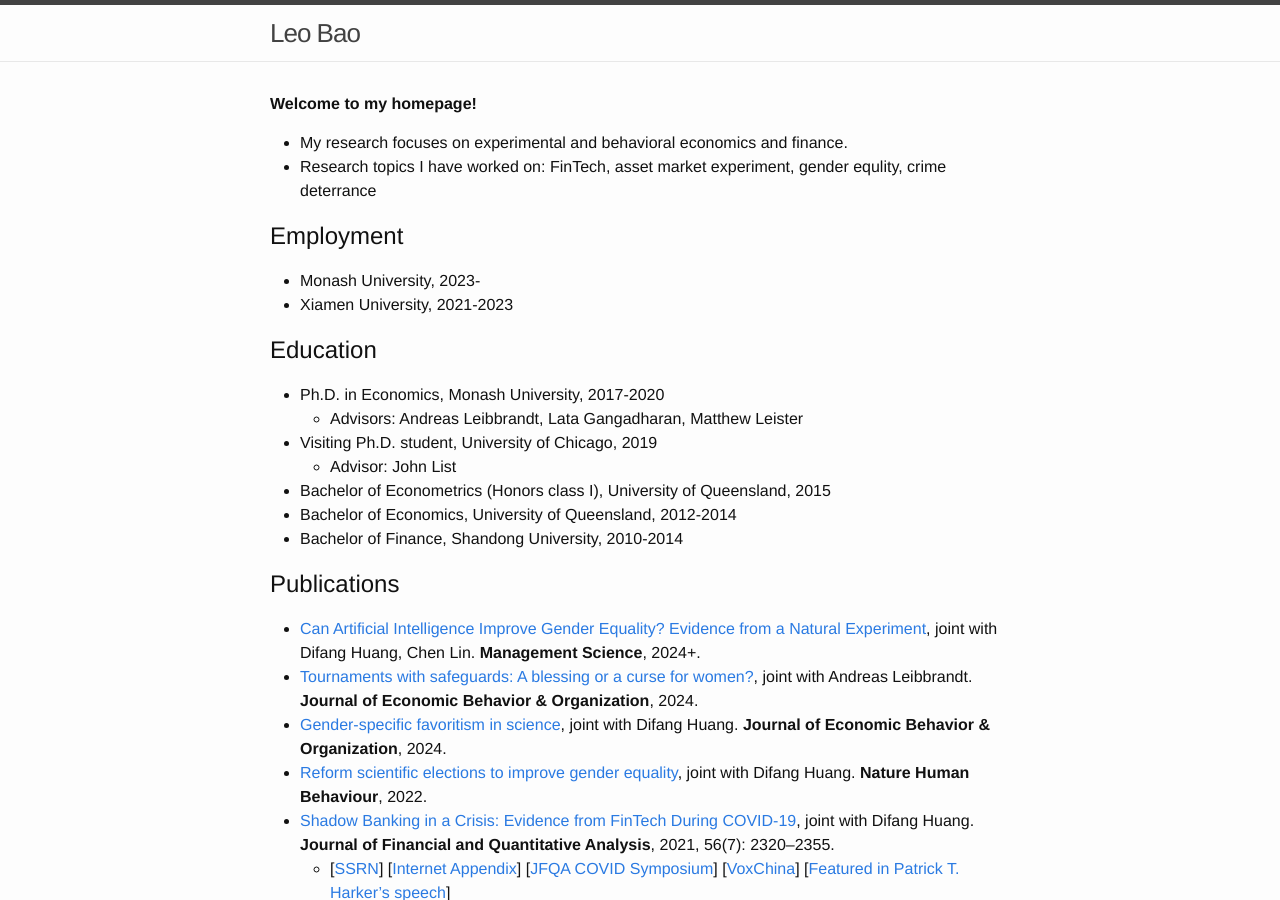
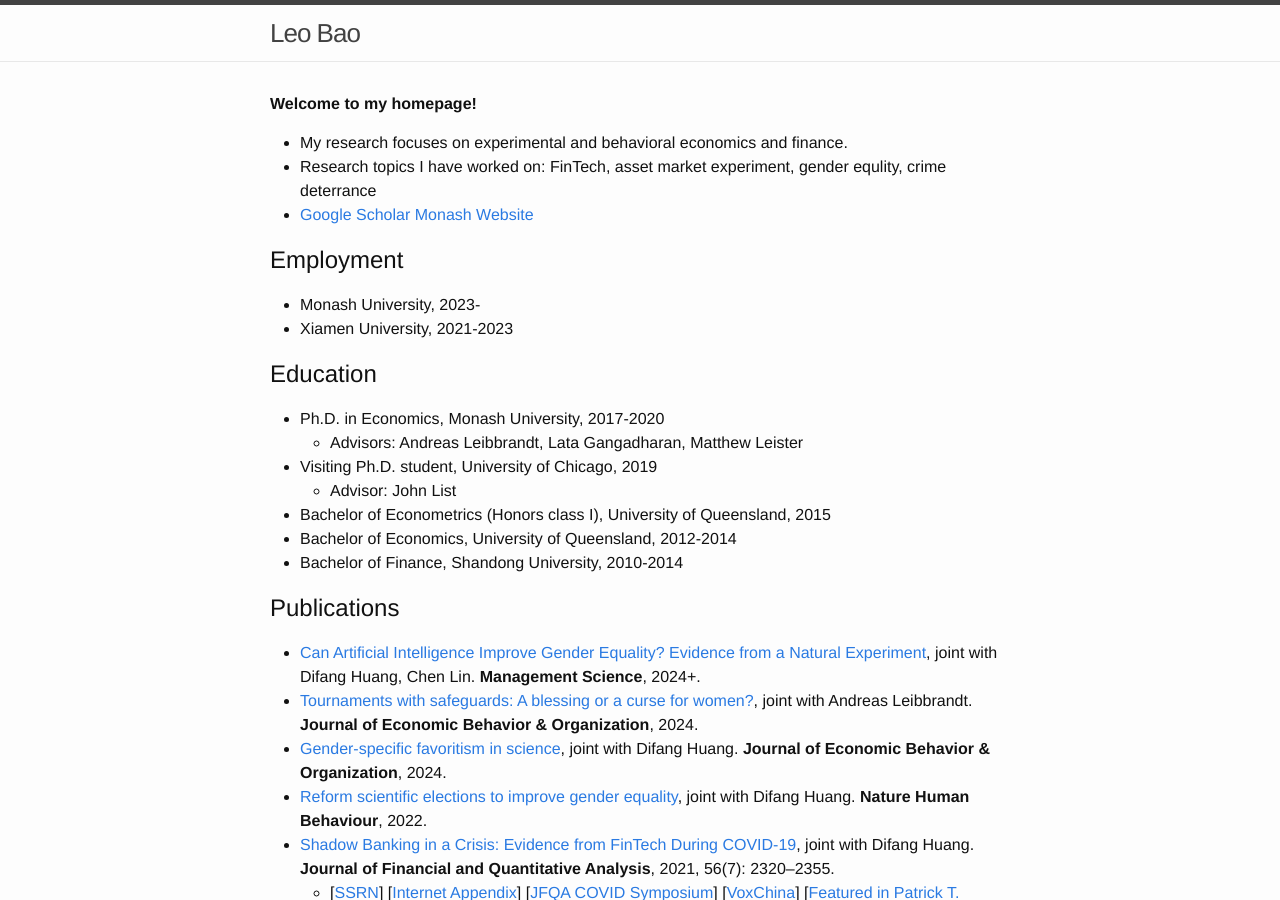
Before and after one commit to zhengyang-bao/zhengyang-bao.github.io, a Jekyll site: the page built from index.md, in a window 1280 px wide and 900 px high. Built offline with Jekyll 4.4.1, drawn with Linux system fonts in a browser that asks for light colours.

Commit message:
Update index.md

```diff
--- a/index.md
+++ b/index.md
@@ -5,7 +5,7 @@ layout: default
 **Welcome to my homepage!**
 - My research focuses on experimental and behavioral economics and finance.
 - Research topics I have worked on: FinTech, asset market experiment, gender equlity, crime deterrance
-
+- [Google Scholar](https://scholar.google.com/citations?user=3MKaiOcAAAAJ&hl) [Monash Website](https://research.monash.edu/en/persons/leo-bao)
 
 ## Employment
 - Monash University, 2023-
```
